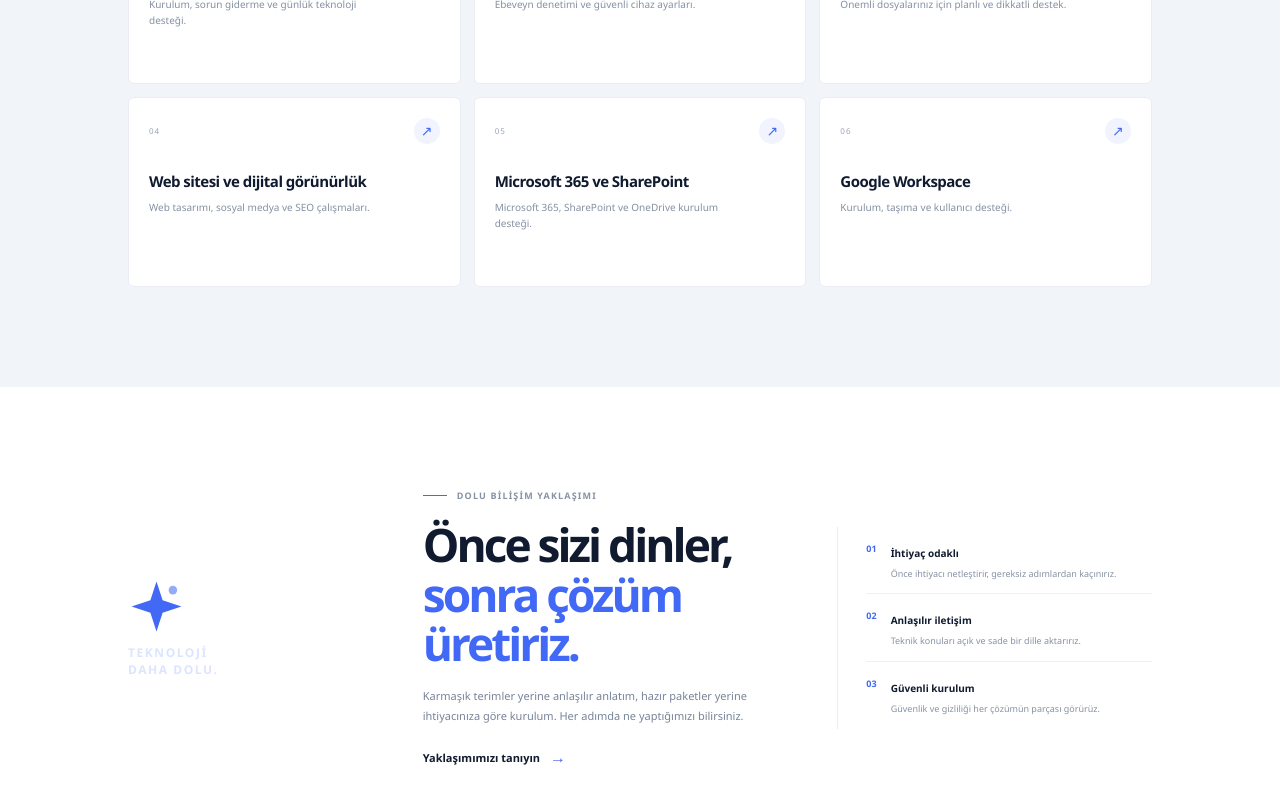
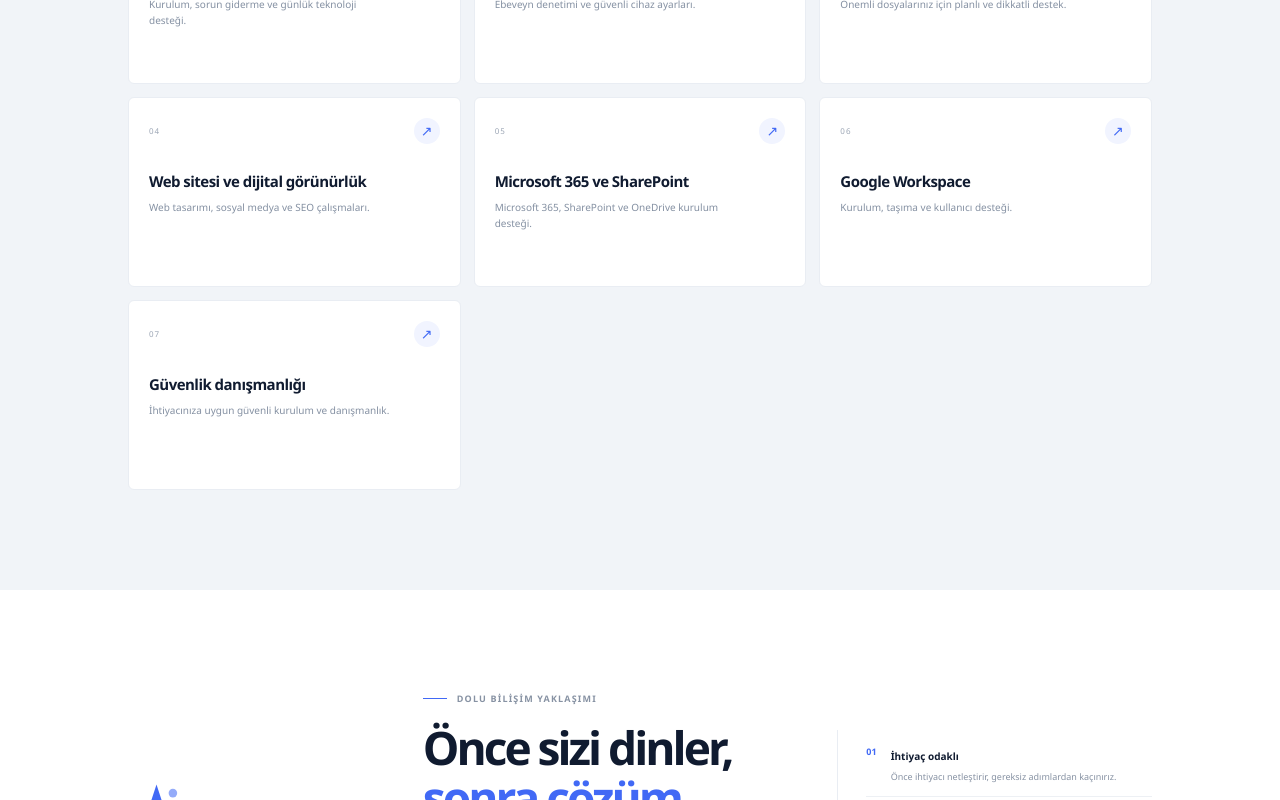
Before and after one commit to darkpassenger00/Dolubilisim, a Next.js app: page / in a window 1280 px wide. Shown: the part 1869-2669 px from the top of the page. Built offline with nearby package versions, Linux system fonts and the light colour scheme.

Commit message:
Link homepage service cards to detail pages

```diff
--- a/app/page.tsx
+++ b/app/page.tsx
@@ -15,8 +15,6 @@ function SparkMark() {
 }
 
 export default function HomePage() {
-  const featuredServices = services.slice(0, 6);
-
   return (
     <main>
       <div className="announcement">
@@ -125,8 +123,8 @@ export default function HomePage() {
             <a className="text-link" href="#iletisim">Tüm hizmetleri keşfet <Arrow /></a>
           </div>
           <div className="service-grid">
-            {featuredServices.map((service, index) => (
-              <a className="service-card" href="#iletisim" key={service.id}>
+            {services.map((service, index) => (
+              <a className="service-card" href={`/hizmetler/${service.id}`} key={service.id}>
                 <div className="service-card-top"><span className="service-number">0{index + 1}</span><span className="service-arrow"><Arrow diagonal /></span></div>
                 <h3>{service.title}</h3>
                 <p>{service.detail}</p>
```
